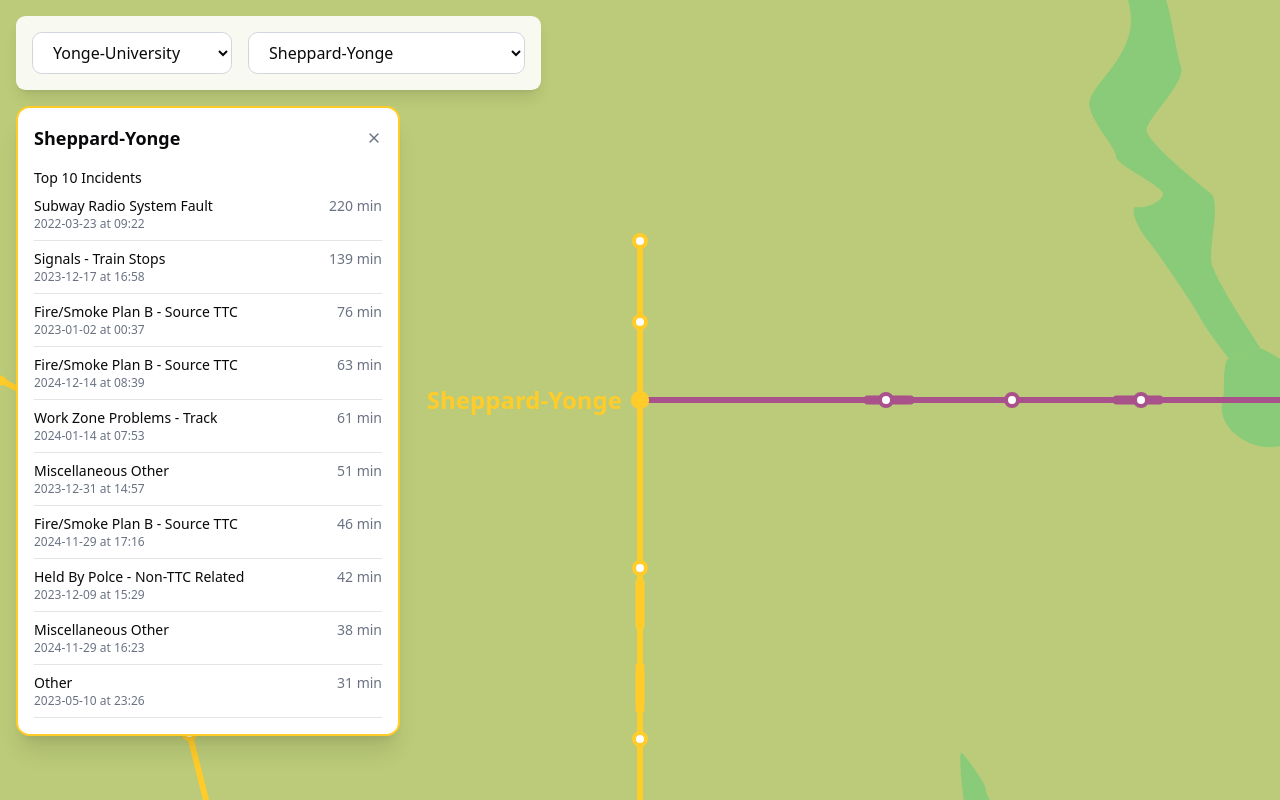
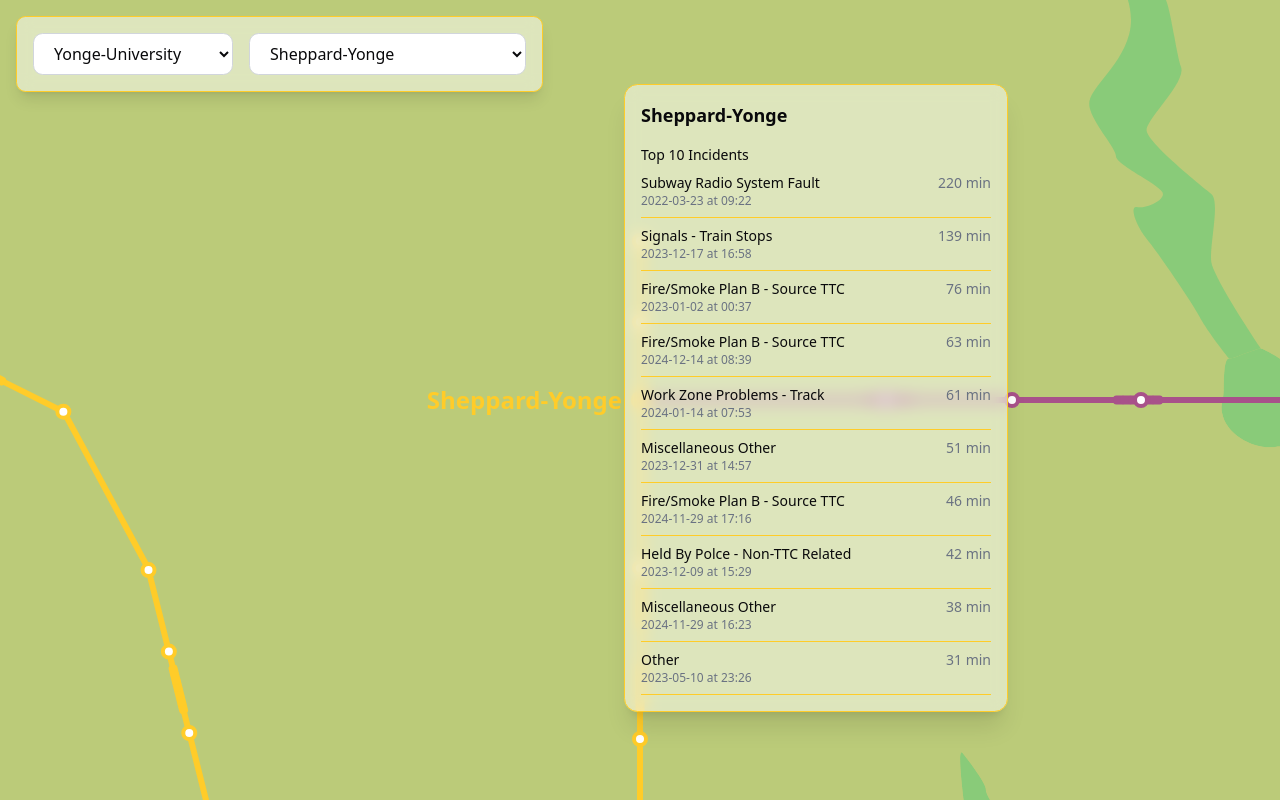
Before and after one commit to eriklangille/ttc_stats, a React (Vite) app: page / in a window 1280 px wide. Built offline with nearby package versions, Linux system fonts and the light colour scheme.

Commit message:
incidents fixed

```diff
--- a/src/App.tsx
+++ b/src/App.tsx
@@ -3,7 +3,7 @@
 import Map from "./components/map";
 import { StationSelector } from "./components/StationSelector";
 import type { Station } from "./components/map";
-import { StationCard } from "./components/StationCard";
+import { DraggableCard } from "./components/DraggableCard";
 import { LINES } from "./components/map";
 
 type LineName = keyof typeof LINES;
@@ -17,13 +17,15 @@
         <StationSelector
           onStationSelect={setSelectedStation}
           selectedStation={selectedStation}
-        />
-        <StationCard
-          station={selectedStation}
-          onClose={() => setSelectedStation(null)}
-          lineColor={LINES[selectedStation?.line as LineName]?.color}
+          lineColor={LINES[selectedStation?.line as LineName ?? "Bloor-Danforth"]?.color}
         />
       </div>
+      {selectedStation && (
+        <DraggableCard
+          station={selectedStation}
+          lineColor={LINES[selectedStation.line as LineName]?.color}
+        />
+      )}
       <div className="max-w-7xl mx-auto p-8 text-center">
         <Map
           sizeX={1500}
--- /dev/null
+++ b/src/components/DraggableCard.tsx
@@ -0,0 +1,78 @@
+import { useState, useRef, useEffect } from 'react';
+import { StationCard } from './StationCard';
+import type { Station } from './map';
+
+type DraggableCardProps = {
+  station: Station;
+  lineColor: string;
+};
+
+const STATION_SELECTOR_HEIGHT = -300;
+
+export const DraggableCard = ({ station, lineColor }: DraggableCardProps) => {
+  const [position, setPosition] = useState({ x: 0, y: 0 });
+  const [isDragging, setIsDragging] = useState(false);
+  const [startPos, setStartPos] = useState({ x: 0, y: 0 });
+  const cardRef = useRef<HTMLDivElement>(null);
+
+  // Initial position - below the StationSelector
+  useEffect(() => {
+    setPosition({ x: 0, y: STATION_SELECTOR_HEIGHT });
+  }, []);
+
+  const handleMouseDown = (e: React.MouseEvent) => {
+    setIsDragging(true);
+    setStartPos({
+      x: e.clientX - position.x,
+      y: e.clientY - position.y
+    });
+  };
+
+  const handleMouseMove = (e: MouseEvent) => {
+    if (!isDragging) return;
+
+    const newX = e.clientX - startPos.x;
+    const newY = e.clientY - startPos.y;
+
+    // Prevent card from going above the StationSelector (y < 64)
+    const constrainedY = Math.max(STATION_SELECTOR_HEIGHT, newY);
+
+    setPosition({
+      x: newX,
+      y: constrainedY
+    });
+  };
+
+  const handleMouseUp = () => {
+    setIsDragging(false);
+  };
+
+  useEffect(() => {
+    if (isDragging) {
+      window.addEventListener('mousemove', handleMouseMove);
+      window.addEventListener('mouseup', handleMouseUp);
+    }
+
+    return () => {
+      window.removeEventListener('mousemove', handleMouseMove);
+      window.removeEventListener('mouseup', handleMouseUp);
+    };
+  }, [isDragging, startPos]);
+
+  return (
+    <div
+      ref={cardRef}
+      className="fixed z-50 w-96 cursor-move"
+      style={{
+        transform: `translate(${position.x}px, ${position.y}px)`,
+        userSelect: 'none'
+      }}
+      onMouseDown={handleMouseDown}
+    >
+      <StationCard
+        station={station}
+        lineColor={lineColor}
+      />
+    </div>
+  );
+};
--- a/src/components/StationCard.tsx
+++ b/src/components/StationCard.tsx
@@ -1,30 +1,22 @@
 import type { Station } from './map'
 import { Card, CardContent } from "@/components/ui/card"
-import { X } from "lucide-react"
 import { getTopIncidentsForStation } from '../utils/incidents'
 import data from '../all_stations_top_incidents_by_year.json'
 
 type StationCardProps = {
   station: Station
-  onClose: () => void
   lineColor: string
 }
 
-export const StationCard = ({ station, onClose, lineColor }: StationCardProps) => {
+export const StationCard = ({ station, lineColor }: StationCardProps) => {
   if (!station) return null;
   const incidents = getTopIncidentsForStation(station, data);
 
   return (
-    <Card className="w-96 shadow-xl border-2 m-4" style={{ borderColor: lineColor }}>
+    <Card className="w-96 shadow-xl bg-white/50 backdrop-blur-sm border-1 m-4" style={{ borderColor: lineColor }}>
       <CardContent className="p-4">
         <div className="flex justify-between items-center mb-2">
           <h3 className="text-lg font-semibold">{station.name}</h3>
-          <button
-            onClick={onClose}
-            className="text-gray-500 hover:text-gray-700"
-          >
-            <X size={16} />
-          </button>
         </div>
 
         <div className="mt-4">
@@ -32,7 +24,7 @@
           {incidents.length > 0 ? (
             <div className="space-y-2">
               {incidents.map((incident, index) => (
-                <div key={index} className="text-sm border-b pb-2">
+                <div key={index} style={{ borderColor: lineColor }} className="text-sm border-b pb-2">
                   <div className="flex justify-between">
                     <span className="font-medium">{incident.description}</span>
                     <span className="text-gray-500">{incident.minDelay} min</span>
--- a/src/components/StationSelector.tsx
+++ b/src/components/StationSelector.tsx
@@ -4,9 +4,10 @@
 type LineName = keyof typeof LINES;
 type Station = { distance: number; name: string; line: LineName };
 
-export const StationSelector = ({ onStationSelect, selectedStation }: {
+export const StationSelector = ({ onStationSelect, selectedStation, lineColor }: {
   onStationSelect: (station: Station) => void;
   selectedStation: Station | null;
+  lineColor: string;
 }) => {
   const [selectedLine, setSelectedLine] = useState<LineName>('Yonge-University');
   const [selectedStationName, setSelectedStationName] = useState<string>('Sheppard-Yonge');
@@ -27,8 +28,12 @@
     }
   }, [selectedLine, selectedStationName, onStationSelect]);
 
+  console.log(lineColor);
+
   return (
-    <div className="flex flex-wrap m-4 gap-4 items-center bg-white/90 backdrop-blur-sm p-4 rounded-lg shadow-lg">
+    <div
+      className={`flex flex-wrap m-4 gap-4 border-1 items-center bg-white/50 backdrop-blur-sm p-4 rounded-lg shadow-lg`}
+      style={{ borderColor: lineColor }}>
       <select
         value={selectedLine}
         onChange={(e) => {
```
Also changed, not shown: src/utils/incidents.ts (+0 -10 lines).
